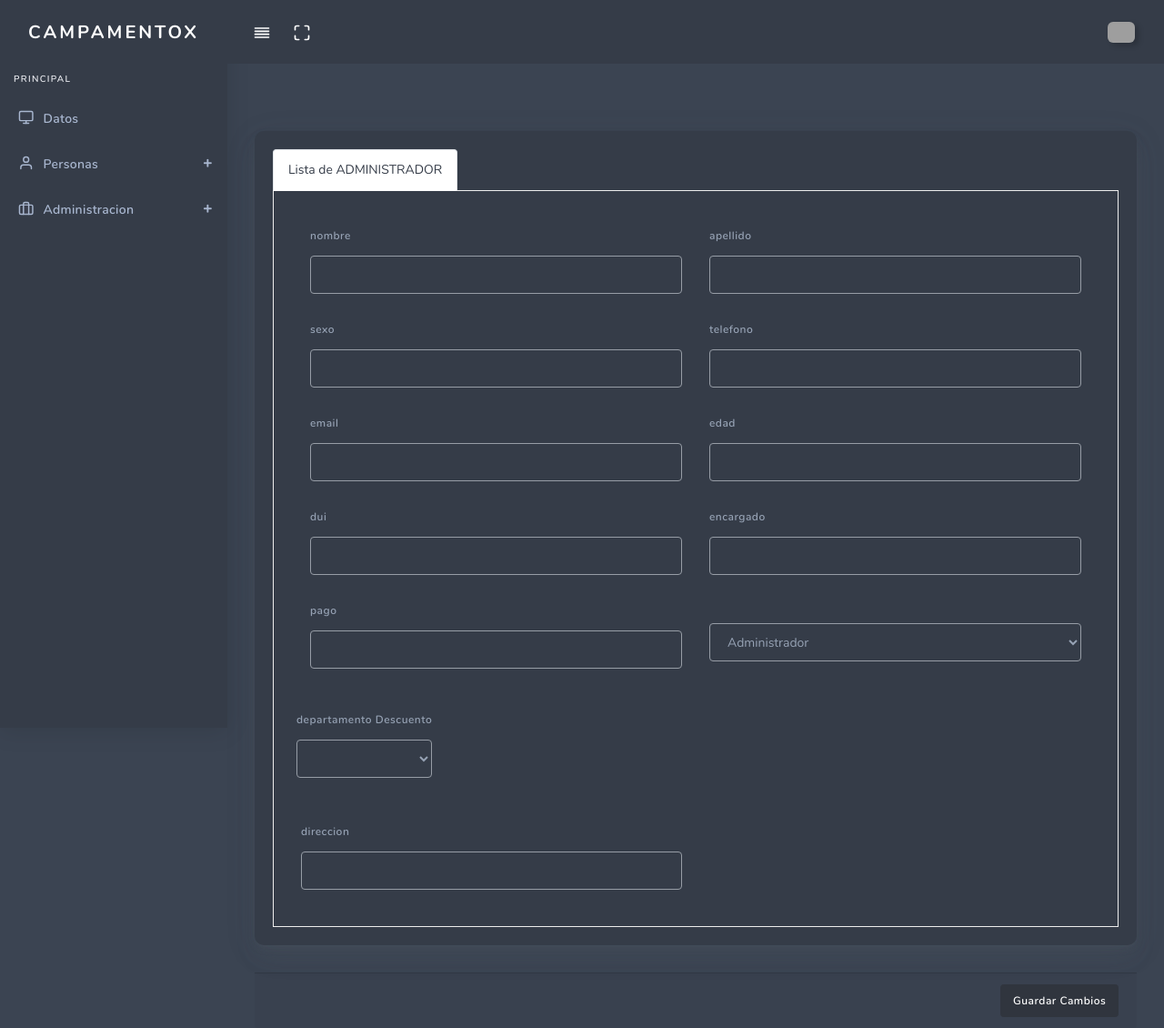
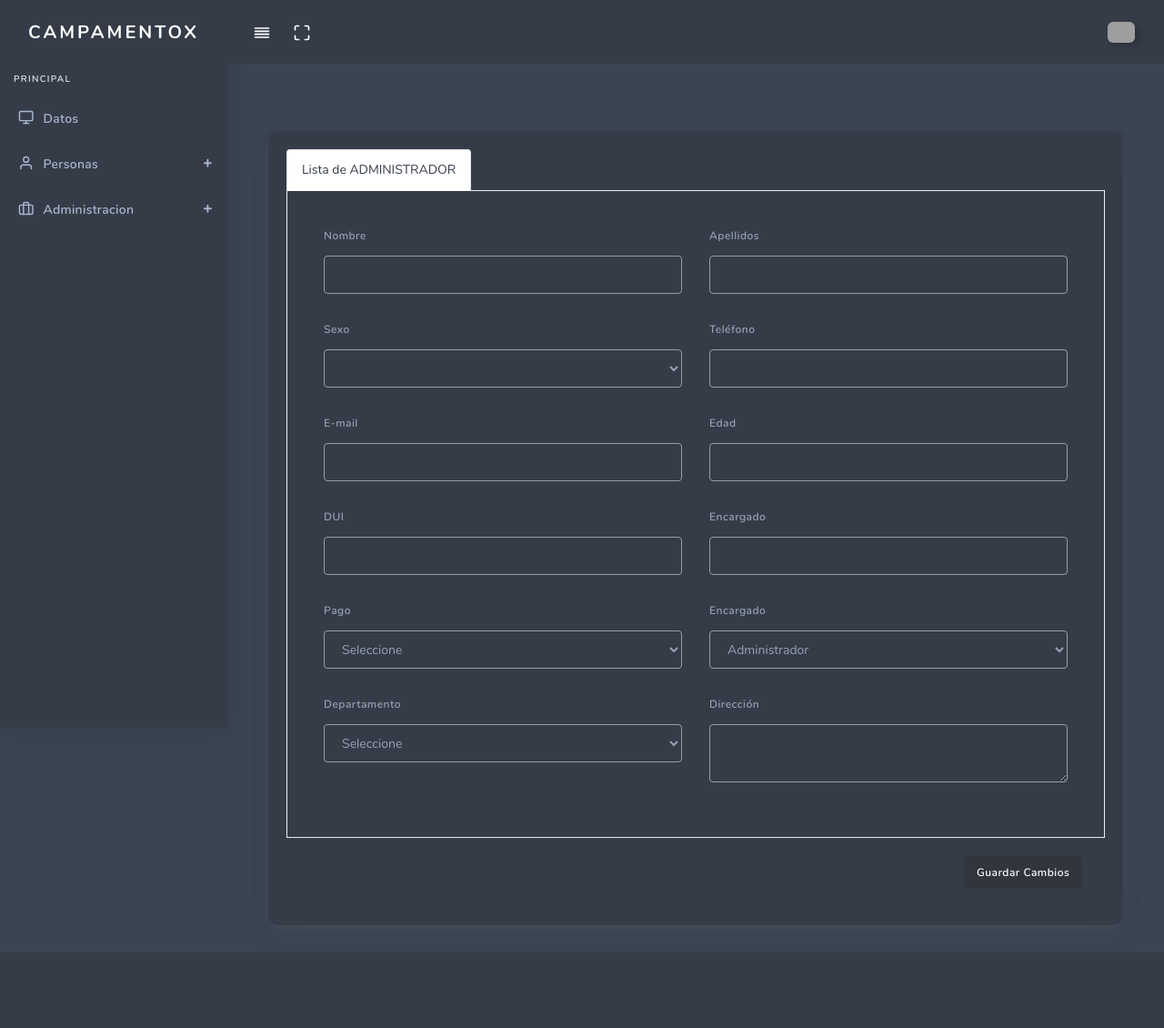
Before and after one commit to dave503/CampamentoX, a PHP site: page /participante.php?tip=1 in a window 1280 px wide. Shown: the whole page at 91% size. After the commit the page ends 1021 px from the top, so only its background shows below. Run offline with PHP 8.4, Linux system fonts and the light colour scheme; the visitor is signed in with stand-in values (Sample User, id 1); data comes from the database, SQL or seed files in the repository; data that the repository does not hold is empty; a stand-in replaces the project's code that opens the database connection; some libraries are stand-ins or nearby versions; grey boxes are pictures that could not be loaded.

Commit message:
arreglando formulario participantes

```diff
--- a/aranceles.php
+++ b/aranceles.php
@@ -119,7 +119,6 @@
 
             <!-- Fin del contenido -->
           </div>
-          div
         </section>
       </div>
 
--- a/participante.php
+++ b/participante.php
@@ -12,10 +12,13 @@
 ?>
 <!DOCTYPE html>
 <html lang="en">
+</html>
+<!DOCTYPE html>
+<html lang="en">
 <head>
     <meta charset="UTF-8">
-    <meta name="viewport" content="width=device-width, initial-scale=1.0">
-    <title>Participantes</title>
+    <meta name="viewport" content="width=device-width, user-scalable=no, initial-scale=1.0, maximum-scale=1.0, minimum-scale=1.0">
+    <title>Aranceles</title>
 </head>
 <body>
 
@@ -25,6 +28,7 @@
 require_once('./cabecera.php');
 // Menu
 require_once('./menu.php');
+
 
 if(!isset($_GET['id'])){
 	$nombre = "";
@@ -64,20 +68,24 @@
 
 
 ?>
+
 <body>
+
   <div class="loader"></div>
   <div id="app">
     <div class="main-wrapper main-wrapper-1">
       <div class="navbar-bg"></div>
        <!-- Cabecera-->
+
+
+      <!-- Main Content -->
       <div class="main-content">
         <section class="section">
           <div class="section-body">
-            <!-- Inicio de contenido -->
-
             <div class="container-fluid">
 
-		</div>
+            <div>
+
 
               <div>
                 <div class="card">
@@ -97,119 +105,138 @@
                       <div class="tab-pane fade show active" id="settings" role="tabpanel" aria-labelledby="profile-tab2">
                         <form action="<?php echo $path; ?>" method="POST"class="needs-validation">
                         <input type="hidden" name="id" value="<?php echo $id; ?>">
-
                           <div class="card-body">
                             <div class="row">
                               <div class="form-group col-md-6 col-12">
-                                <label>nombre</label>
-                                <input name="nombre" type="text" class="form-control" value="<?php echo $nombre ?>">
-                                <div class="invalid-feedback">
-                                  Inserte el nombre participante
+                                <label>Nombre</label>
+                                <input value="<?php echo $nombre; ?>"class="form-control" type="text" name="nombre" required="" maxlength="30">
+
                               </div>
-                              </div>
-                              <div class="form-group col-md-6 col-12">
-                                <label>apellido</label>
-                                <input name="apellido" type="text" class="form-control" value="<?php echo $apellido ?>">
-                                <div class="invalid-feedback">
-                                  Inserte el apellido del participantes
+                          		<div class="col-xs-12 col-sm-6">
+                                  <div class="form-group label-floating">
+                                      <label class="control-label">Apellidos </label>
+                                      <input value="<?php echo $apellido; ?>" class="form-control" type="text" name="apellido" required="" maxlength="30">
                                   </div>
 				    			          	</div>
 
-                              <div class="form-group col-md-6 col-12">
-                                <label>sexo</label>
-                                <input name="sexo" type="text" class="form-control" value="<?php echo $sexo ?>">
-                                <div class="invalid-feedback">
-                                  Inserte el sexo de el participantes
+                              <div class="col-xs-12 col-sm-6">
+                                    <div class="form-group label-floating">
+                                          <label class="control-label">Sexo </label>
+                                          <select name="sexo" class="form-control" required>
+                                                <option value="<?php echo $sexo; ?>"><?php echo $sexo; ?></option>
+                                                <option value="Femenino">Femenino</option>
+                                                <option value="Masculino">Masculino</option>
+                                                <option value="Otro">Otro</option>
+									                       </select>
 								                  		</div>
                               </div>
 
-                              <div class="form-group col-md-6 col-12">
-                                <label>telefono</label>
-                                <input name="telefono" type="text" class="form-control" value="<?php echo $telefono ?>">
-                                <div class="invalid-feedback">
-                                  Inserte el telefono de el participantes
+                              <div class="col-xs-12 col-sm-6">
+                                <div class="form-group label-floating">
+                                    <label class="control-label">Teléfono </label>
+                                    <input value="<?php echo $telefono; ?>" pattern="[0-9+]{1,15}" class="form-control" type="text" name="telefono" maxlength="15">
                                 </div>
 				    			        	</div>
 
-                                    <div class="form-group col-md-6 col-12">
-                                      <label>email</label>
-                                      <input name="email" type="text" class="form-control" value="<?php echo $email ?>">
-                                      <div class="invalid-feedback">
-                                        Inserte el email de el participantes
-                                      </div>
-                                    </div>
-                                <div class="form-group col-md-6 col-12">
-                                <label>edad</label>
-                                <input name="edad" type="text" class="form-control" value="<?php echo $edad ?>">
-                                <div class="invalid-feedback">
-                                  Inserte el edad de el participantes
+                            <div class="col-xs-12 col-sm-6">
+                                 <div class="form-group label-floating">
+                                    <label class="control-label">E-mail</label>
+                                    <input value="<?php echo $email; ?>" class="form-control" type="email" name="email" maxlength="30">
                                 </div>
 				    			        	</div>
 
-                              <div class="form-group col-md-6 col-12">
-                                <label>dui</label>
-                                <input name="dui" type="text" class="form-control" value="<?php echo $dui ?>">
-                                <div class="invalid-feedback">
-                                  Inserte el dui de el participantes
+                            <div class="col-xs-12 col-sm-6">
+                                  <div class="form-group label-floating">
+                                      <label class="control-label">Edad </label>
+                                      <input value="<?php echo $edad; ?>" required pattern="[0-9+]{1,15}" class="form-control" type="text" name="edad" maxlength="2">
                                   </div>
 				    		         		</div>
 
-
-                                 <div class="form-group col-md-6 col-12">
-                                <label>encargado</label>
-                                <input name="encargado" type="text" class="form-control" value="<?php echo $encargado ?>">
-                                <div class="invalid-feedback">
-                                  Inserte el encargado de el participantes
+                             <div class="col-xs-12 col-sm-6">
+                                  <div class="form-group label-floating">
+                                      <label class="control-label">DUI </label>
+                                      <input value="<?php echo $dui; ?>" pattern="[0-9+]{1,15}" class="form-control" type="text" name="dui" maxlength="9">
                                   </div>
 				    			        	</div>
 
-
-                              <div class="form-group col-md-6 col-12">
-                                <label>pago</label>
-                                <input name="pago" type="text" class="form-control" value="<?php echo $pago ?>">
-                                <div class="invalid-feedback">
-                                  Inserte el pago de el participantes
+                            <div class="col-xs-12 col-sm-6">
+                                  <div class="form-group label-floating">
+                                      <label class="control-label">Encargado</label>
+                                      <input value="<?php echo $encargado; ?>" class="form-control" type="text" name="encargado" maxlength="50">
                                   </div>
 				    			        	</div>
 
+                            <div class="col-xs-12 col-sm-6">
+                                  <div class="form-group label-floating">
+                                      <label class="control-label">Pago </label>
+                                            <select name="pago" class="form-control" required>
+                                                <?php
+                                                $consulta = "SELECT * FROM aranceles WHERE estado = 1";
+                                                  $res = mysqli_query($connection,$consulta);
 
-                              <div class="form-group col-md-6 col-12">
+                                                  while ($data = mysqli_fetch_assoc($res)) {
+
+                                                ?>
+                                                <option value="">Seleccione</option>
+                                         <option value="<?php echo $data['id_aran']; ?>"><?php echo $data['tipo']." $".$data['valor']; ?></option>
+
+										                        	<?php } ?>
+									                           </select>
+										              </div>
+				    				        </div>
+
+                            <div class="col-xs-12 col-sm-6">
 									              	<div class="form-group label-floating">
-										  	<label class="control-label"></label>
+										              	<label class="control-label">Encargado</label>
+
                                         <select name="tipo" class="form-control" required>
+
+
                                               <option selected value="<?php echo $_GET['tip']; ?>"><?php echo ucwords(strtolower($tip)); ?></option>
 
 									                      </select>
 										             </div>
 				    			        	</div>
 
-                    <div class="form-group ">
-                                <label>departamento</label>
+                            <div class="col-xs-12 col-sm-6">
+									                 	<div class="form-group label-floating">
+										                         	<label class="control-label">Departamento </label>
+                                              <select name="departamento" class="form-control" required>
+                                                  <?php
+                                                  $consul = "SELECT * FROM departamento";
+                                                    $re = mysqli_query($connection,$consul);
 
+                                                    while ($dat = mysqli_fetch_assoc($re)) {
 
-                                    <label>Descuento</label>
-                                    <select name="descuento" class="form-control">
-                                    <option value="<?php echo $descuento; ?>"></option>
-                                    <option value="0.10">10%</option>
-                                    <option value="0.20">20%</option>
-                                    <option value="0.30">30%</option>
-                                    <option value="0.40">40%</option>
-                                    <option value="O">otro</option>
+                                                  ?>
+                                                  <option value="">Seleccione</option><option value="">Seleccione</option>
+                                              <option value="<?php echo $dat['id_dep']; ?>"><?php echo $dat['nombre']; ?></option>
+
+											                              	<?php } ?>
 									                                 </select>
-                                    </div>
-
 
                                     </div>
 				    		         		</div>
 
-
-                              <div class="form-group col-md-6 col-12">
-                                <label>direccion</label>
-                                <input name="direccion" type="text" class="form-control" value="<?php echo $direccion ?>">
-                                <div class="invalid-feedback">
-                                  Inserte la direccion de el participantes
+                             <div class="col-xs-12 col-sm-6">
+                                  <div class="form-group label-floating">
+                                      <label class="control-label">Dirección</label>
+                                      <textarea name="direccion" class="form-control" rows="2" maxlength="100"><?php echo $direccion; ?></textarea>
 									                	</div>
 				    				          </div>
+
+
+
+
+
+
+
+
+
+
+
+
+
 
                              </div>
                           </div>
@@ -224,7 +251,8 @@
                   </div>
                 </div>
               </div>
-            </div>
+
+
 
             <!-- Fin del contenido -->
           </div>
@@ -232,8 +260,10 @@
       </div>
 
 
-
-<?php require_once('./footer.php'); ?>
-
 </body>
 </html>
+       <!-- footers -->
+<?php require_once('./footer.php'); ?>
+</body>
+
+</html>
```
Lines whose indentation alone changed are shown as unchanged.
